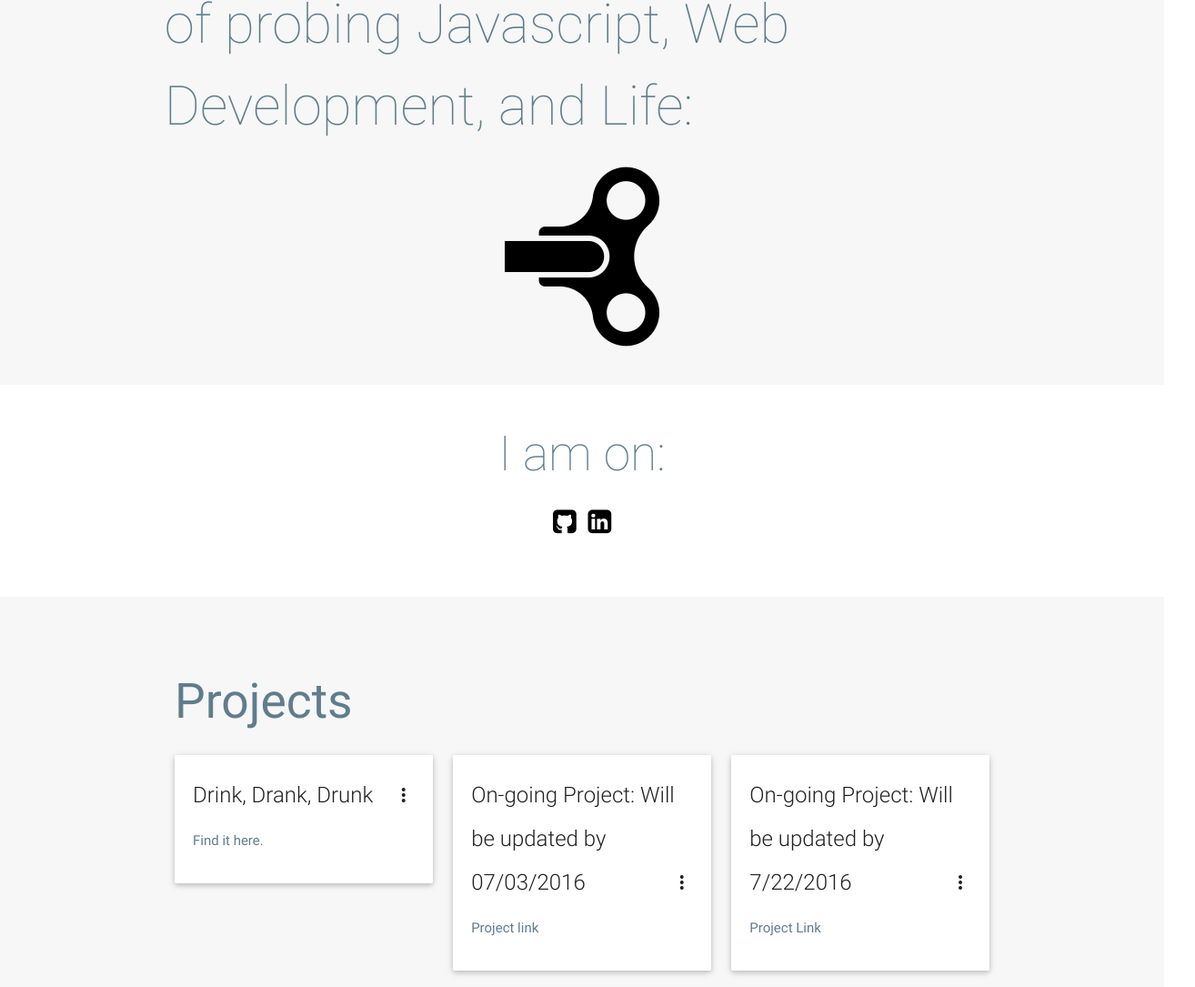
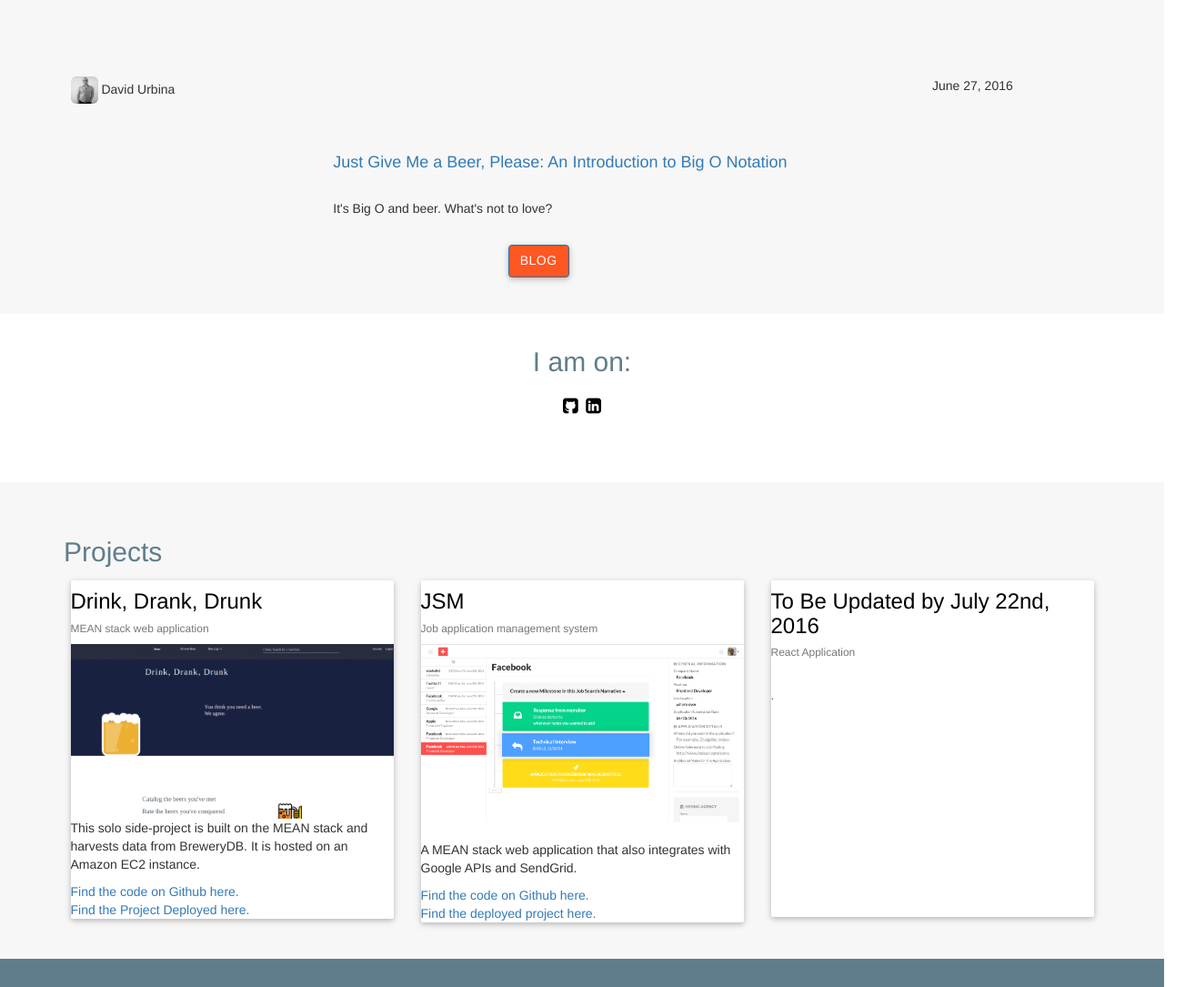
Before and after one commit to WindUpDurb/portfolio-site, a website: page index.html in a window 1280 px wide. Shown: the part 971-2056 px from the top of the page at 91% size, 1314 px wide, since content can reach past the window. Drawn offline with nearby package versions, Linux system fonts and the light colour scheme.

Commit message:
Experimenting

```diff
--- a/css/style.css
+++ b/css/style.css
@@ -4,6 +4,12 @@
  * Made By Joash Pereira
  * Thanks for MaterializeCSS.com
  */
+
+
+.blockDivider {
+    height: 1px;
+    background-color: #607D8B;
+}
 
 .default_color{background-color: #2196F3 !important}
 
--- a/index.html
+++ b/index.html
@@ -9,6 +9,8 @@
     <!-- CSS  -->
     <link href="min/plugin-min.css" type="text/css" rel="stylesheet">
     <link href="min/custom-min.css" type="text/css" rel="stylesheet">
+    <link rel="stylesheet" href="/bower_components/bootstrap/dist/css/bootstrap.css">
+    <link rel="stylesheet" href="/bower_components/bootstrap-material-design/dist/css/bootstrap-material-design.css">
 </head>
 <body id="top" class="scrollspy">
 
@@ -28,7 +30,7 @@
             <a href="#" id="logo-container" class="brand-logo">David Urbina</a>
                 <ul class="right hide-on-med-and-down">
                     <li><a href="#intro">About Me</a></li>
-                    <li><a href="http://www.windupdurb.com" target="_blank">Blog</a></li>
+                    <li><a href="#team">Blog</a></li>
                     <!--<li><a href="#team">Blog</a></li>-->
                     <li><a href="#work">Projects</a></li>
                     <li><a href="#contact">Contact</a></li>
@@ -100,13 +102,40 @@
         <div class="row">
             <span style="color: #607D8B" class="text_h center header cd-headline letters type">Find me in my relentless pursuits -- of probing Javascript, Web Development, and Life:</span>
         </div>
-        <div class="row">
+
+        <div style="margin-top: 50px; margin-bottom: 25px"  class="row">
+            <div class="col-sm-6 col-sm-offset-3 blockDivider"></div>
+        </div>
+
+            <div style="margin-top: 45px;" class="row">
+                <div class="col-sm-2">
+                    <img style="width: 30px; height: 30px;" src="/img/myphoto.jpg" class="img-rounded thumbnailImage">
+                    <span class="greyText">David Urbina</span>
+                </div>
+                <div class="col-sm-offset-10">June 27, 2016</div>
+            </div>
+            <div class="row">
+                <div class="col-sm-8 col-sm-offset-3">
+                    <h4 style="margin-top: 35px"><a href="http://www.windupdurb.com/#!/writing/beer-me-please-an-intro-to-big-o" target="_blank">Just Give Me a Beer, Please: An Introduction to Big O Notation</a></h4>
+                </div>
+            </div>
+            <div class="row">
+                <div class="col-sm-10 col-sm-offset-3">
+                    <p>It's Big O and beer. What's not to love?</p>
+                </div>
+            </div>
+            <div class="row">
+                <div class="col-sm-3 col-sm-offset-5">
+                    <a style="margin-bottom: 10px; background-color: #FF5722" class="btn btn-primary btn-raised" style="color: white;" href="http://www.windupdurb.com" target="_blank">Blog</a>
+                </div>
+
+            </div>
+            <!--
             <div class="center-align">
                 <a href="http://www.windupdurb.com">
                     <img style="display: inline-block" src="./img/windup-key.png">
                 </a>
-            </div>
-        </div>
+            </div>-->
     </div>
 </div>
 
@@ -136,12 +165,74 @@
     <div class="container">
         <h2 class="header text_b">Projects </h2>
         <div class="row">
-            <div class="col s12 m4 l4">
+
+            <div class="col-sm-4">
+
+
+                <div class="card">
+                    <div class="card-block">
+                        <h4 style="color: black" class="card-title">Drink, Drank, Drunk</h4>
+                        <h6 class="card-subtitle text-muted">MEAN stack web application</h6>
+                    </div>
+                    <img src="/img/drinkdrankdrunk.png" alt="Card image" class="img-responsive">
+                    <div class="card-block">
+                        <p class="card-text">This solo side-project is built on the MEAN stack and harvests data from BreweryDB. It is hosted on an Amazon EC2 instance.</p>
+                        <a href="https://github.com/WindUpDurb/brewery-app" target="_blank" class="card-link">Find the code on Github here.</a>
+                        <br>
+                        <a href="http://107.170.206.139:4000/#/" target="_blank" class="card-link">Find the Project Deployed here.</a>
+                    </div>
+                </div>
+
+            </div>
+
+            <div class="col-sm-4">
+
+
+                <div class="card">
+                    <div class="card-block">
+                        <h4 style="color: black" class="card-title">JSM</h4>
+                        <h6 class="card-subtitle text-muted">Job application management system</h6>
+                    </div>
+                    <img src="/img/JSMimage.png" alt="Card image" class="img-responsive">
+                    <div class="card-block">
+                        <br>
+                        <p class="card-text">A MEAN stack web application that also integrates with Google APIs and SendGrid.</p>
+                        <a href="https://github.com/amazingandyyy/jobrm" target="_blank" class="card-link">Find the code on Github here.</a>
+                        <br>
+                        <a href="http://ec2-52-52-18-194.us-west-1.compute.amazonaws.com/#/dashboard" target="_blank" class="card-link">Find the deployed project here.</a>
+                    </div>
+                </div>
+
+            </div>
+
+            <div class="col-sm-4">
+
+                <!--Remove CSS height when updating-->
+                <div style="height: 370px;" class="card">
+                    <div class="card-block">
+                        <h4 style="color: black" class="card-title">To Be Updated by July 22nd, 2016</h4>
+                        <h6 class="card-subtitle text-muted">React Application</h6>
+                    </div>
+                    <!--<img src="/img/drinkdrankdrunk.png" alt="Card image" class="img-responsive">-->
+                    <div class="card-block">
+                        <p class="card-text"></p>
+                        <a href="" target="_blank" class="card-link"></a>
+                        <br>
+                        <a href="" target="_blank" class="card-link">.</a>
+                        <br>
+                        <br>
+                        <br>
+                        <br>
+                    </div>
+                </div>
+
+            </div>
+            <!--<div class="col-sm-3">
                 <div class="card">
                     <div class="card-image waves-effect waves-block waves-light">
-                        <!--
+                        &lt;!&ndash;
                                                 <img class="activator" src="img/project1.jpg">
-                        -->
+                        &ndash;&gt;
                     </div>
                     <div class="card-content">
                         <span class="card-title activator grey-text text-darken-4">Drink, Drank, Drunk <i class="mdi-navigation-more-vert right"></i></span>
@@ -159,9 +250,9 @@
             <div class="col s12 m4 l4">
                 <div class="card">
                     <div class="card-image waves-effect waves-block waves-light">
-                        <!--
+                        &lt;!&ndash;
                                                 <img class="activator" src="img/project2.jpeg">
-                        -->
+                        &ndash;&gt;
                     </div>
                     <div class="card-content">
                         <span class="card-title activator grey-text text-darken-4">On-going Project: Will be updated by 07/03/2016<i class="mdi-navigation-more-vert right"></i></span>
@@ -176,9 +267,9 @@
             <div class="col s12 m4 l4">
                 <div class="card">
                     <div class="card-image waves-effect waves-block waves-light">
-                        <!--
+                        &lt;!&ndash;
                                                 <img class="activator" src="img/project3.png">
-                        -->
+                        &ndash;&gt;
                     </div>
                     <div class="card-content">
                         <span class="card-title activator grey-text text-darken-4">On-going Project: Will be updated by 7/22/2016 <i class="mdi-navigation-more-vert right"></i></span>
@@ -189,7 +280,7 @@
                         <p>Here is some more information about this project that is only revealed once clicked on.</p>
                     </div>
                 </div>
-            </div>
+            </div>-->
 
         </div>
     </div>
```
Also changed, not shown: img/JSMimage.png (added), img/drinkdrankdrunk.png (added), img/myphoto.jpg (added).
